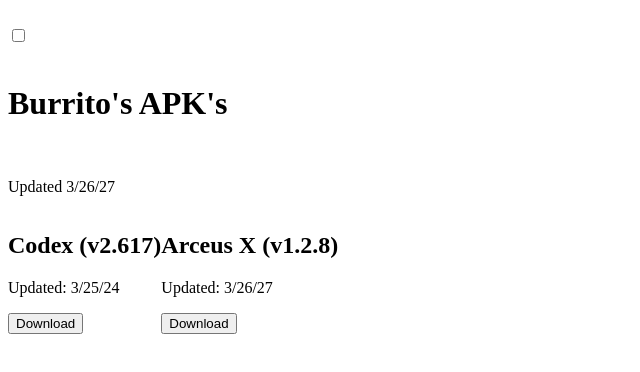
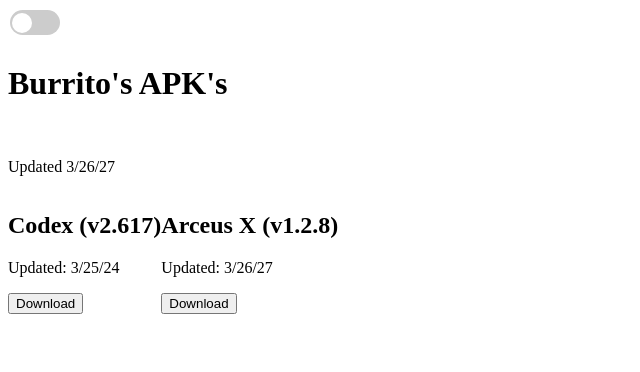
Before and after one commit to LokoBurrito/LokoBurrito.github.io, a plain HTML site: page index.html in a window 1280 px wide. Shown: the whole page, without its empty margins (0-640 px from the left). Drawn offline with Linux system fonts and the light colour scheme.

Commit message:
Update index.html

```diff
--- a/index.html
+++ b/index.html
@@ -5,7 +5,7 @@
   <meta name="viewport" content="width=device-width, initial-scale=1.0">
   <title>Burrito's APKs</title>
   <style>
-    body {
+    body {
       font-family: Arial, sans-serif;
       background-color: #f0f0f0;
       display: flex;
@@ -42,7 +42,49 @@
     }
 
     /* Theme Switcher Styles */
-    /* ... (Existing styles remain the same) ... */
+    .theme-switch {
+        position: fixed;
+        top: 10px;
+        left: 10px;
+    }
+
+    .theme-switch input[type="checkbox"] {
+        display: none;
+    }
+
+    .theme-switch label {
+        display: block;
+        width: 50px;
+        height: 25px;
+        background-color: #ccc;
+        border-radius: 15px;
+        cursor: pointer;
+        position: relative;
+    }
+
+    .theme-switch label::after {
+        content: '';
+        display: block;
+        background-color: white;
+        width: 20px;
+        height: 20px;
+        border-radius: 50%;
+        transition: 0.3s;
+        position: absolute;
+        top: 50%;
+        left: 2px;
+        transform: translateY(-50%);
+    }
+
+    .theme-switch input:checked + label::after {
+        left: calc(100% - 2px - 20px);
+        transform: translateY(-50%);
+    }
+
+    body.dark-theme {
+        background-color: #333;
+        color: white;
+    }
   </style>
 </head>
 <body>
@@ -70,7 +112,10 @@
   </div>
 
 <script>
-    /* ... (Your existing JavaScript remains the same) ... */
+    const themeSwitcher = document.getElementById('themeSwitcher');
+    themeSwitcher.addEventListener('change', function() {
+        document.body.classList.toggle('dark-theme');
+    });
 </script>
 </body>
 </html>
```
